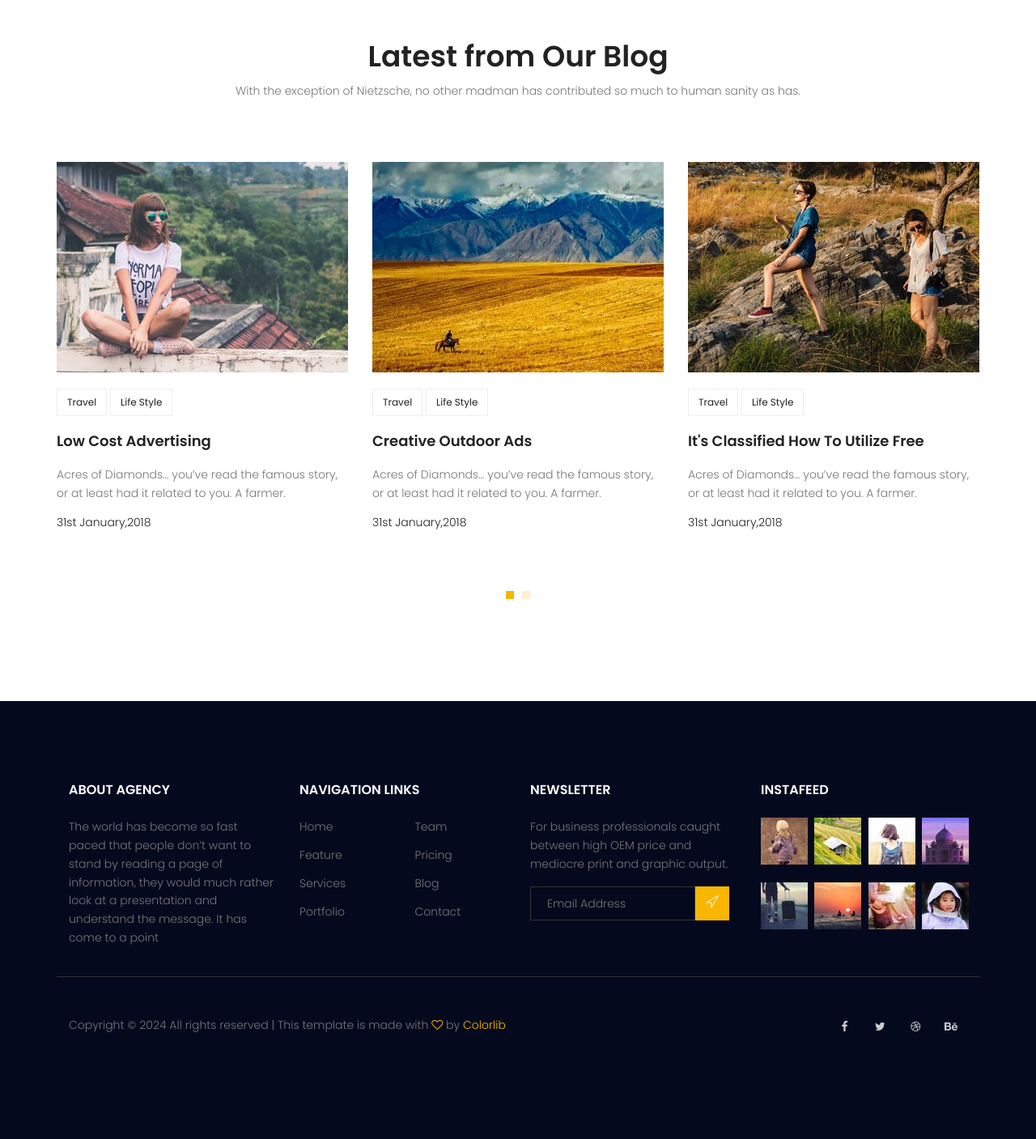
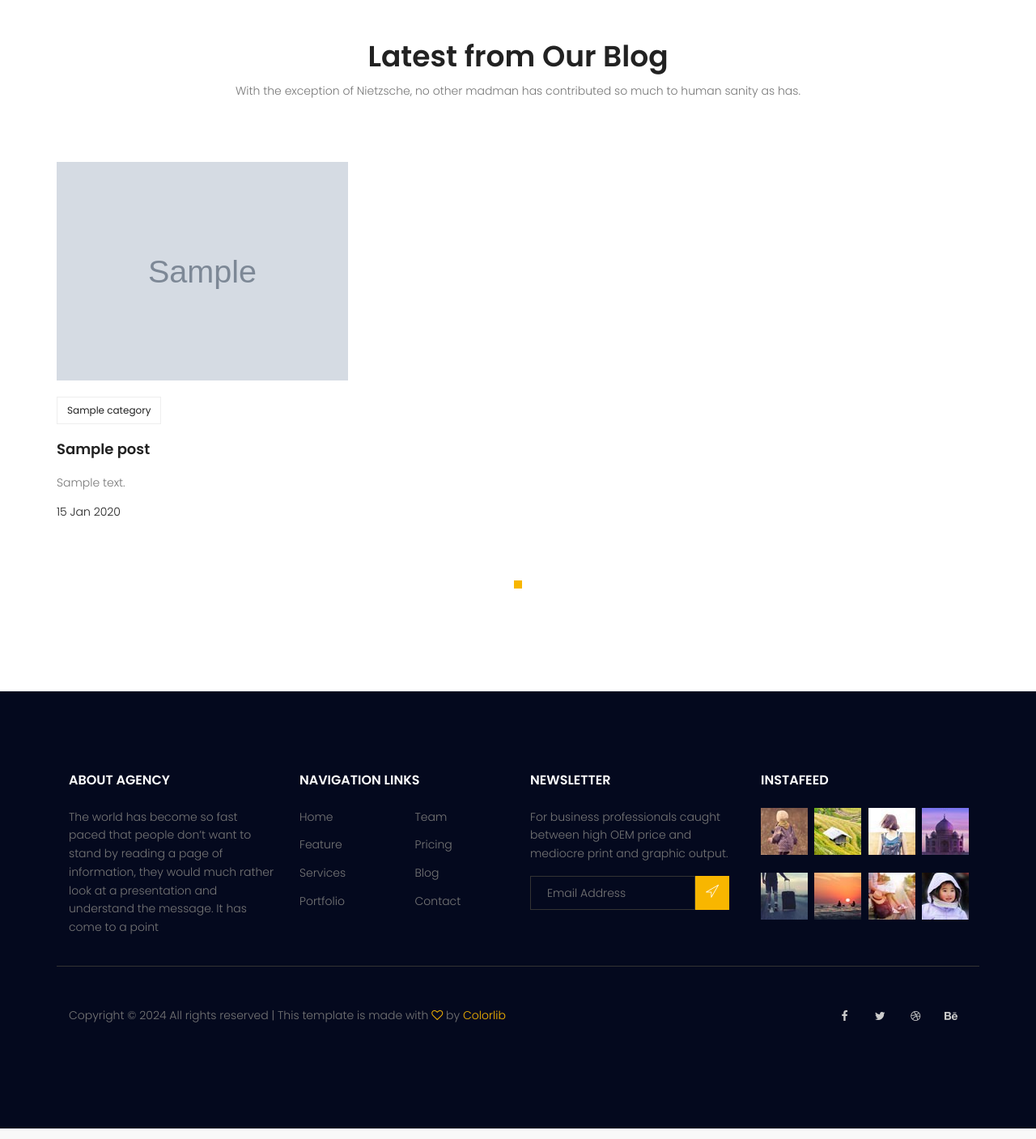
Before and after one commit to AmiriDotPy/Django-Intro, a Django app: page / in a window 1280 px wide. Shown: the part 2589-3996 px from the top of the page at 81% size. Run offline with Django 4.2, Linux system fonts and the light colour scheme; tables that the repository leaves empty hold one stand-in row (values such as "Sample post"); grey boxes marked "Sample" are stand-in pictures; some libraries are stand-ins or nearby versions.

Commit message:
tamrin fasl 7

```diff
--- a/blog/templatetags/widgets.py
+++ b/blog/templatetags/widgets.py
@@ -23,3 +23,8 @@ def PostCategory():
     for name in categoreis:
         cat_dict[name] = posts.filter(post_categorys = name).count()
     return {'categoreis' : cat_dict}
+
+@register.inclusion_tag('website/website-latest-posts.html')
+def MainPageLatestPosts(arg = 2):
+    posts = Post.objects.filter(status = 1).order_by('publish_at')[:arg]
+    return {'posts' : posts}
--- a/templates/website/index.html
+++ b/templates/website/index.html
@@ -1,6 +1,7 @@
 {% extends 'base.html'%}
 {% load static %}
 {% block content %}
+{% load widgets %}
 
 <!-- start banner Area -->
 <section class="banner-area relative">
@@ -178,175 +179,6 @@
 <!-- End home-about Area -->
 
 
-<!-- Start blog Area -->
-<section class="recent-blog-area section-gap">
-	<div class="container">
-		<div class="row d-flex justify-content-center">
-			<div class="menu-content pb-60 col-lg-9">
-				<div class="title text-center">
-					<h1 class="mb-10">Latest from Our Blog</h1>
-					<p>With the exception of Nietzsche, no other madman has contributed so much to human sanity as has.
-					</p>
-				</div>
-			</div>
-		</div>
-		<div class="row">
-			<div class="active-recent-blog-carusel">
-				<div class="single-recent-blog-post item">
-					<div class="thumb">
-						<img class="img-fluid" src="{% static 'img/b1.jpg' %}" alt="">
-					</div>
-					<div class="details">
-						<div class="tags">
-							<ul>
-								<li>
-									<a href="#">Travel</a>
-								</li>
-								<li>
-									<a href="#">Life Style</a>
-								</li>
-							</ul>
-						</div>
-						<a href="#">
-							<h4 class="title">Low Cost Advertising</h4>
-						</a>
-						<p>
-							Acres of Diamonds… you’ve read the famous story, or at least had it related to you. A
-							farmer.
-						</p>
-						<h6 class="date">31st January,2018</h6>
-					</div>
-				</div>
-				<div class="single-recent-blog-post item">
-					<div class="thumb">
-						<img class="img-fluid" src="{% static 'img/b2.jpg' %}" alt="">
-					</div>
-					<div class="details">
-						<div class="tags">
-							<ul>
-								<li>
-									<a href="#">Travel</a>
-								</li>
-								<li>
-									<a href="#">Life Style</a>
-								</li>
-							</ul>
-						</div>
-						<a href="#">
-							<h4 class="title">Creative Outdoor Ads</h4>
-						</a>
-						<p>
-							Acres of Diamonds… you’ve read the famous story, or at least had it related to you. A
-							farmer.
-						</p>
-						<h6 class="date">31st January,2018</h6>
-					</div>
-				</div>
-				<div class="single-recent-blog-post item">
-					<div class="thumb">
-						<img class="img-fluid" src="{% static 'img/b3.jpg' %}" alt="">
-					</div>
-					<div class="details">
-						<div class="tags">
-							<ul>
-								<li>
-									<a href="#">Travel</a>
-								</li>
-								<li>
-									<a href="#">Life Style</a>
-								</li>
-							</ul>
-						</div>
-						<a href="#">
-							<h4 class="title">It's Classified How To Utilize Free</h4>
-						</a>
-						<p>
-							Acres of Diamonds… you’ve read the famous story, or at least had it related to you. A
-							farmer.
-						</p>
-						<h6 class="date">31st January,2018</h6>
-					</div>
-				</div>
-				<div class="single-recent-blog-post item">
-					<div class="thumb">
-						<img class="img-fluid" src="{% static 'img/b1.jpg' %}" alt="">
-					</div>
-					<div class="details">
-						<div class="tags">
-							<ul>
-								<li>
-									<a href="#">Travel</a>
-								</li>
-								<li>
-									<a href="#">Life Style</a>
-								</li>
-							</ul>
-						</div>
-						<a href="#">
-							<h4 class="title">Low Cost Advertising</h4>
-						</a>
-						<p>
-							Acres of Diamonds… you’ve read the famous story, or at least had it related to you. A
-							farmer.
-						</p>
-						<h6 class="date">31st January,2018</h6>
-					</div>
-				</div>
-				<div class="single-recent-blog-post item">
-					<div class="thumb">
-						<img class="img-fluid" src="{% static 'img/b2.jpg' %}" alt="">
-					</div>
-					<div class="details">
-						<div class="tags">
-							<ul>
-								<li>
-									<a href="#">Travel</a>
-								</li>
-								<li>
-									<a href="#">Life Style</a>
-								</li>
-							</ul>
-						</div>
-						<a href="#">
-							<h4 class="title">Creative Outdoor Ads</h4>
-						</a>
-						<p>
-							Acres of Diamonds… you’ve read the famous story, or at least had it related to you. A
-							farmer.
-						</p>
-						<h6 class="date">31st January,2018</h6>
-					</div>
-				</div>
-				<div class="single-recent-blog-post item">
-					<div class="thumb">
-						<img class="img-fluid" src="{% static 'img/b3.jpg' %}" alt="">
-					</div>
-					<div class="details">
-						<div class="tags">
-							<ul>
-								<li>
-									<a href="#">Travel</a>
-								</li>
-								<li>
-									<a href="#">Life Style</a>
-								</li>
-							</ul>
-						</div>
-						<a href="#">
-							<h4 class="title">It's Classified How To Utilize Free</h4>
-						</a>
-						<p>
-							Acres of Diamonds… you’ve read the famous story, or at least had it related to you. A
-							farmer.
-						</p>
-						<h6 class="date">31st January,2018</h6>
-					</div>
-				</div>
-
-			</div>
-		</div>
-	</div>
-</section>
-<!-- End recent-blog Area -->
+{% MainPageLatestPosts 6 %}
 
 {% endblock %}
--- /dev/null
+++ b/templates/website/website-latest-posts.html
@@ -0,0 +1,46 @@
+{% load static %}
+<section class="recent-blog-area section-gap">
+	<div class="container">
+		<div class="row d-flex justify-content-center">
+			<div class="menu-content pb-60 col-lg-9">
+				<div class="title text-center">
+					<h1 class="mb-10">Latest from Our Blog</h1>
+					<p>With the exception of Nietzsche, no other madman has contributed so much to human sanity as has.
+					</p>
+				</div>
+			</div>
+		</div>
+		<div class="row">
+			<div class="active-recent-blog-carusel">
+
+                {%for post in posts%}
+				<div class="single-recent-blog-post item">
+					<div class="thumb">
+						<img class="img-fluid" src="{{post.image.url}}" alt="">
+					</div>
+					<div class="details">
+						<div class="tags">
+							<ul>
+                                {% for cat in post.post_categorys.all %}
+								<li>
+									<a href="{%url 'blog:category' cat_name=cat.name%}">{{ cat.name }}</a>
+								</li>
+                                {%endfor%}
+							</ul>
+						</div>
+						<a href="{% url 'blog:single' pid=post.id %}">
+							<h4 class="title">{{post.title}}</h4>
+						</a>
+						<p>
+							{{ post.content|truncatewords:30 }}
+						</p>
+						<h6 class="date">{{post.publish_at|date:'d M Y'}}</h6>
+					</div>
+				</div>
+                {%endfor%}
+
+			</div>
+		</div>
+	</div>
+</section>
+<!-- End recent-blog Area -->
```
Also changed, not shown: templates/blog/blog.html (+1 -7 lines).
